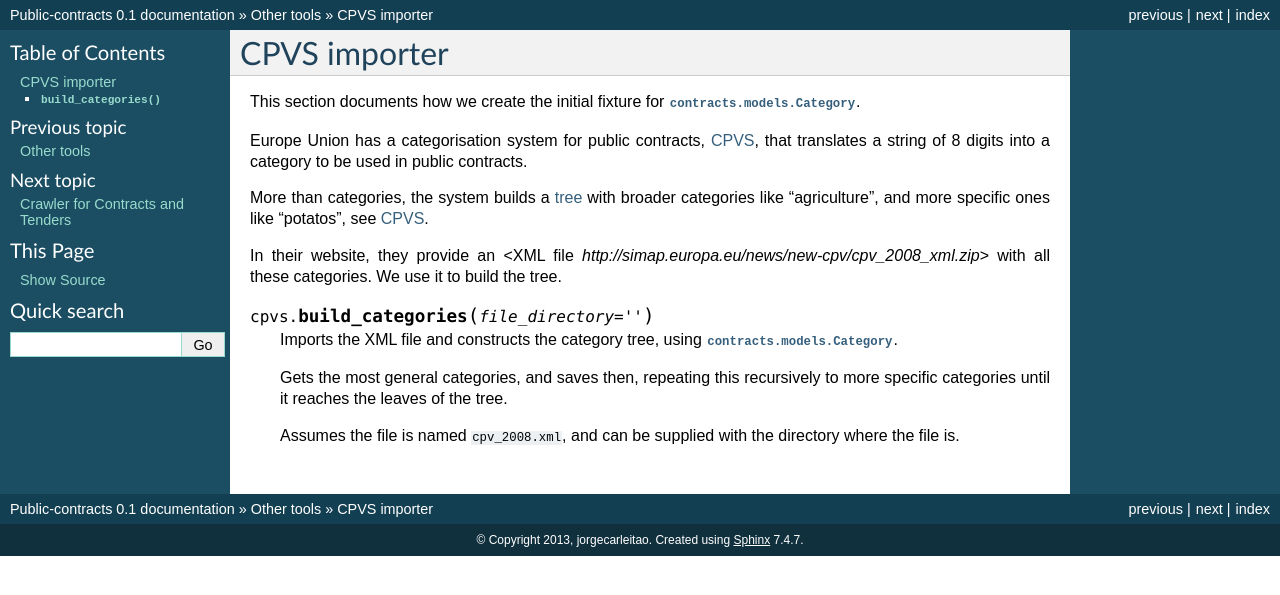
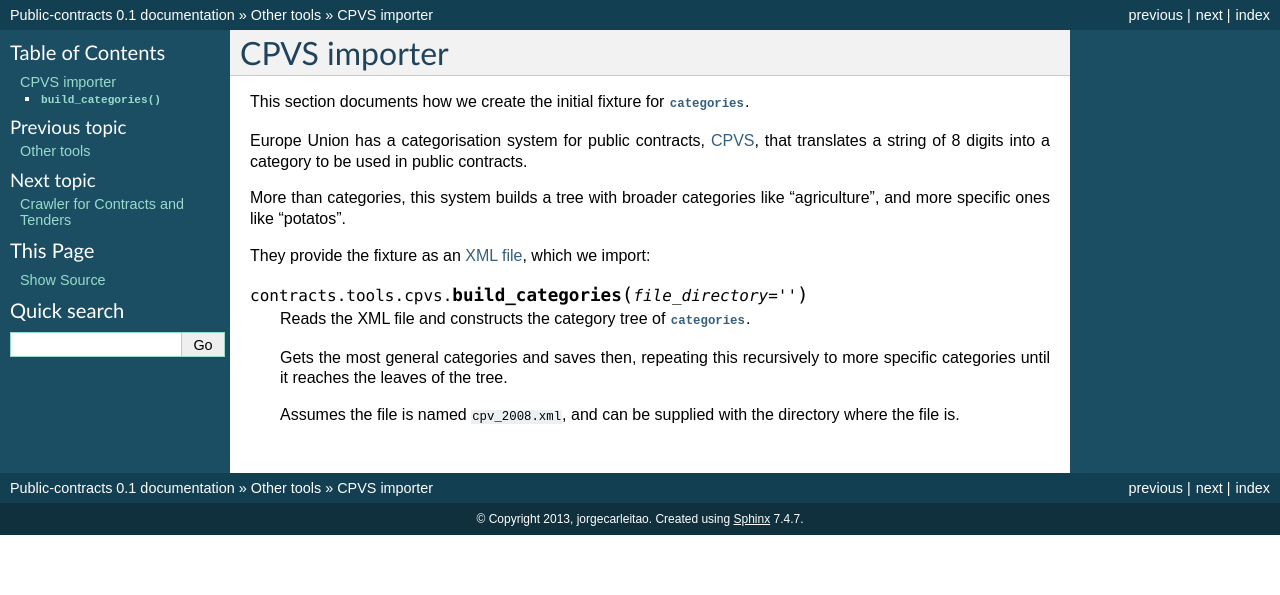
Before and after one commit to jorgecarleitao/public-contracts, a Sphinx documentation site: the page built from docs/tools/cpvs_importer.rst, in a window 1280 px wide. Shown: the top 595 px of the page. Built offline with Sphinx 7.4.7, drawn with Linux system fonts in a browser that asks for light colours.

Commit message:
Improved docs of how we import categories.

```diff
--- a/docs/tools/cpvs_importer.rst
+++ b/docs/tools/cpvs_importer.rst
@@ -1,30 +1,31 @@
 CPVS importer
 =============
 
-.. currentmodule:: cpvs
+.. currentmodule:: contracts.tools.cpvs
 
-.. _Base: http://www.base.gov.pt/base2
 .. _CPVS: http://simap.europa.eu/codes-and-nomenclatures/codes-cpv/codes-cpv_en.htm
 .. _tree: https://en.wikipedia.org/wiki/Tree_(data_structure)
 .. _`nested set`: https://en.wikipedia.org/wiki/Nested_set_model
+.. _`XML file`: http://simap.europa.eu/news/new-cpv/cpv_2008_xml.zip
 
-This section documents how we create the initial fixture for :class:`contracts.models.Category`.
+This section documents how we create the initial fixture for
+:class:`categories <contracts.models.Category>`.
 
-Europe Union has a categorisation system for public contracts, CPVS_, that translates a string of 8 digits
-into a category to be used in public contracts.
+Europe Union has a categorisation system for public contracts, CPVS_, that
+translates a string of 8 digits into a category to be used in public contracts.
 
-More than categories, the system builds a tree_ with broader categories like "agriculture",
-and more specific ones like "potatos", see CPVS_.
+More than categories, this system builds a tree with broader categories like
+"agriculture", and more specific ones like "potatos".
 
-In their website, they provide an <XML file `http://simap.europa.eu/news/new-cpv/cpv_2008_xml.zip`>
-with all these categories. We use it to build the tree.
+They provide the fixture as an `XML file`_, which we import:
 
 .. function:: build_categories(file_directory='')
 
-    Imports the XML file and constructs the category tree, using :class:`contracts.models.Category`.
+    Reads the XML file and constructs the category tree of
+    :class:`categories <contracts.models.Category>`.
 
-    Gets the most general categories, and saves then, repeating this recursively to more specific categories
-    until it reaches the leaves of the tree.
+    Gets the most general categories and saves then, repeating this recursively
+    to more specific categories until it reaches the leaves of the tree.
 
-    Assumes the file is named ``cpv_2008.xml``, and can be supplied with the directory where
-    the file is.
+    Assumes the file is named ``cpv_2008.xml``, and can be supplied with the
+    directory where the file is.
```
Also changed, not shown: docs/contracts_api/category.rst (+14 -28 lines).
